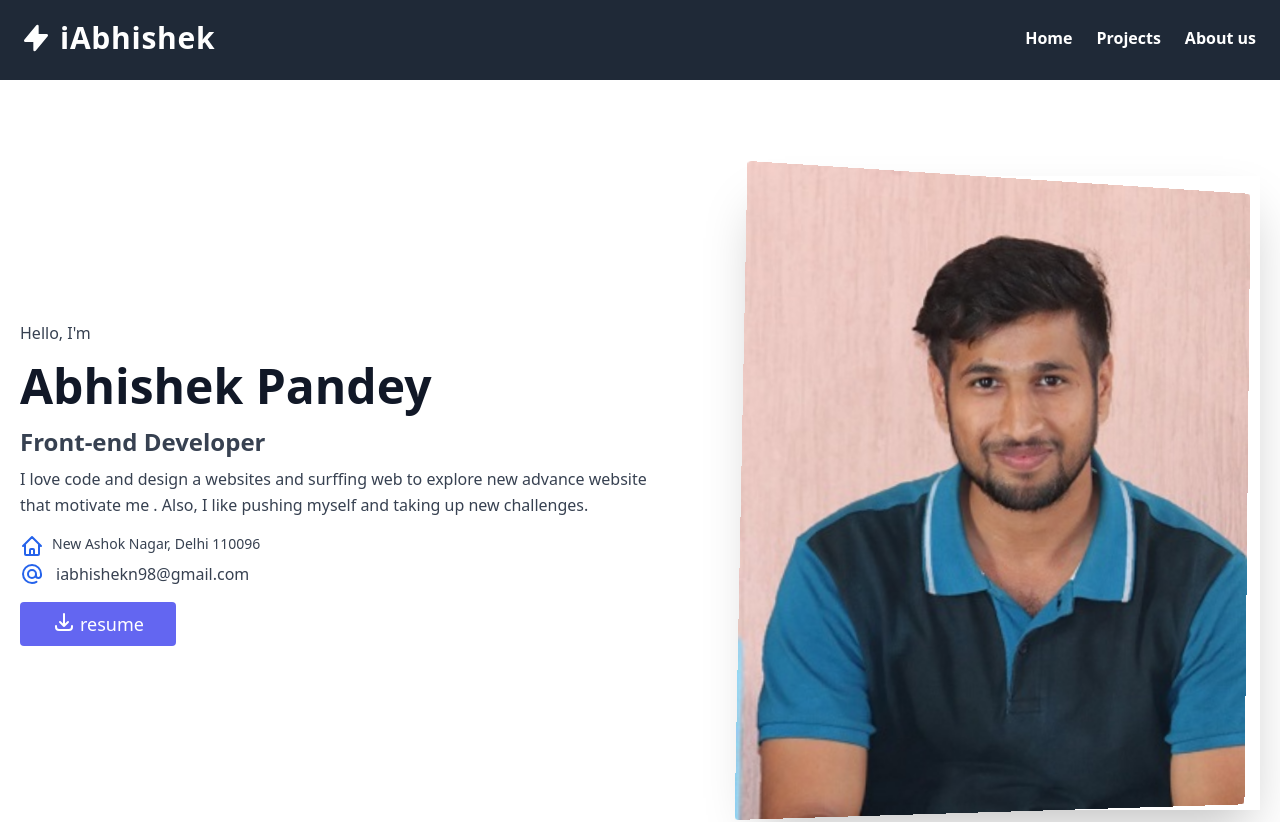
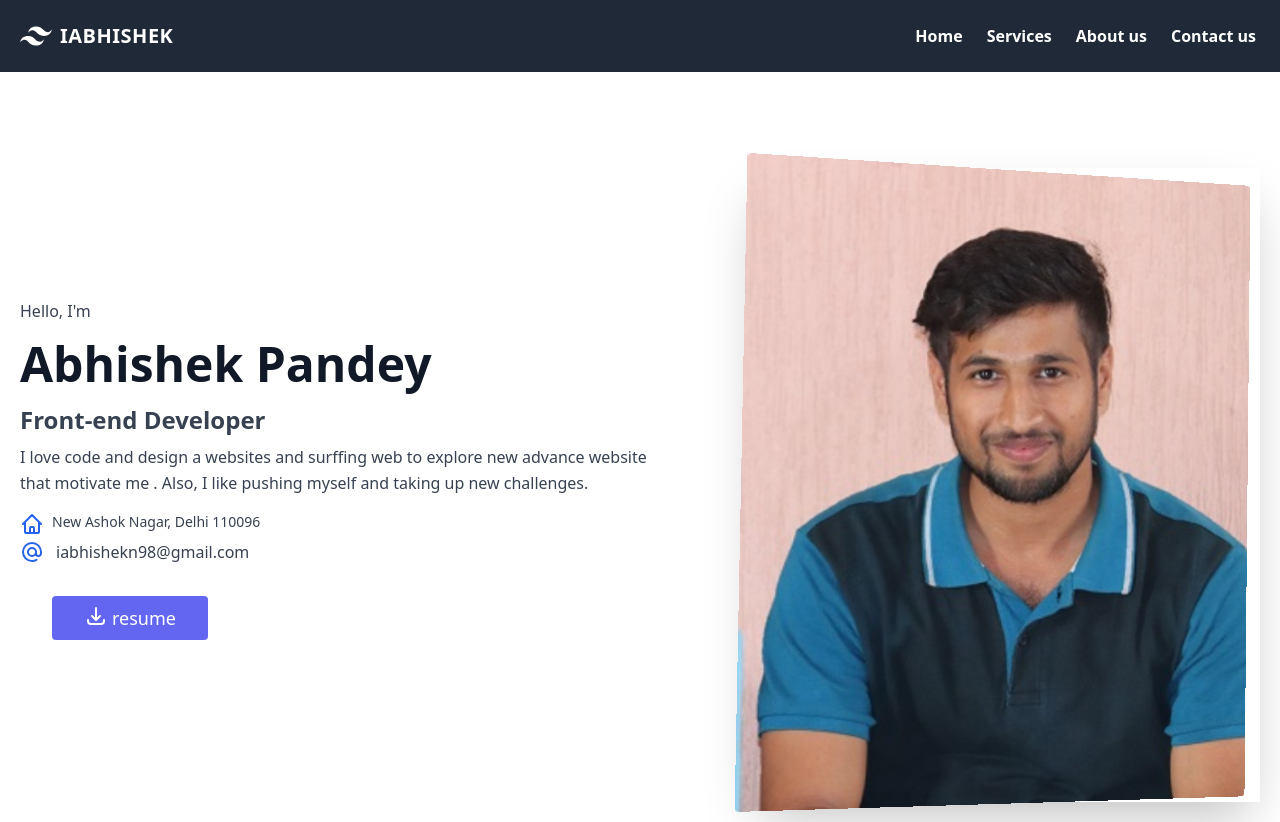
Before and after one commit to abhishekiimt/iabhishek1, a Next.js app: page / in a window 1280 px wide. Shown: the top 822 px of the page. Built offline with nearby package versions, Linux system fonts and the light colour scheme.

Commit message:
update site

```diff
--- a/components/Hero.js
+++ b/components/Hero.js
@@ -32,7 +32,7 @@ const Hero = () => {
             </svg>
             <span className="pl-2 text-sm">New Ashok Nagar, Delhi 110096</span>
           </p>
-          <p className="mb-4 flex justify-center">
+          <p className="flex justify-center">
             <svg
               xmlns="http://www.w3.org/2000/svg"
               class="h-6 w-6 text-blue-600"
@@ -49,7 +49,7 @@ const Hero = () => {
             </svg>
             <span className="pl-3">iabhishekn98@gmail.com</span>
           </p>
-          <div className="flex justify-center mb-5">
+          <div className="flex justify-center m-8">
             <button className=" text-white bg-indigo-500 border-0 py-2 px-8 focus:outline-none hover:bg-indigo-600 rounded text-lg">
               <a
                 href="/iabhi.pdf"
--- a/components/Navbar.js
+++ b/components/Navbar.js
@@ -1,5 +1,5 @@
-import Link from "next/link";
-import { useState } from "react";
+import Link from 'next/link';
+import { useState } from 'react';
 
 const Navbar = () => {
   const [active, setActive] = useState(false);
@@ -9,76 +9,73 @@ const Navbar = () => {
   };
 
   return (
-    <div className="bg-gray-800 p-3 h-20 ">
-      <nav className="flex items-center flex-wrap max-w-7xl mx-auto">
-        <Link href="/">
-          <a className="inline-flex items-center p-2 mr-4 ">
+    <div>
+      <nav className='flex items-center flex-wrap bg-gray-800 p-3 '>
+        <Link href='/'>
+          <a className='inline-flex items-center p-2 mr-4 '>
             <svg
-              xmlns="http://www.w3.org/2000/svg"
-              class="fill-current text-white h-8 w-8 mr-2"
-              fill="none"
-              viewBox="0 0 24 24"
-              stroke="currentColor"
+              viewBox='0 0 24 24'
+              xmlns='http://www.w3.org/2000/svg'
+              className='fill-current text-white h-8 w-8 mr-2'
             >
-              <path
-                stroke-linecap="round"
-                stroke-linejoin="round"
-                stroke-width="2"
-                d="M13 10V3L4 14h7v7l9-11h-7z"
-              />
+              <path d='M12.001 4.8c-3.2 0-5.2 1.6-6 4.8 1.2-1.6 2.6-2.2 4.2-1.8.913.228 1.565.89 2.288 1.624C13.666 10.618 15.027 12 18.001 12c3.2 0 5.2-1.6 6-4.8-1.2 1.6-2.6 2.2-4.2 1.8-.913-.228-1.565-.89-2.288-1.624C16.337 6.182 14.976 4.8 12.001 4.8zm-6 7.2c-3.2 0-5.2 1.6-6 4.8 1.2-1.6 2.6-2.2 4.2-1.8.913.228 1.565.89 2.288 1.624 1.177 1.194 2.538 2.576 5.512 2.576 3.2 0 5.2-1.6 6-4.8-1.2 1.6-2.6 2.2-4.2 1.8-.913-.228-1.565-.89-2.288-1.624C10.337 13.382 8.976 12 6.001 12z' />
             </svg>
-
-            <span className="text-3xl text-white font-bold tracking-wide">
-              iAbhishek
+            <span className='text-xl text-white font-bold uppercase tracking-wide'>
+              iabhishek
             </span>
           </a>
         </Link>
         <button
-          className=" inline-flex p-3 hover:bg-blue-900 rounded lg:hidden text-white ml-auto hover:text-white outline-none"
+          className=' inline-flex p-3 hover:bg-green-600 rounded lg:hidden text-white ml-auto hover:text-white outline-none'
           onClick={handleClick}
         >
           <svg
-            className="w-6 h-6"
-            fill="none"
-            stroke="currentColor"
-            viewBox="0 0 24 24"
-            xmlns="http://www.w3.org/2000/svg"
+            className='w-6 h-6'
+            fill='none'
+            stroke='currentColor'
+            viewBox='0 0 24 24'
+            xmlns='http://www.w3.org/2000/svg'
           >
             <path
-              strokeLinecap="round"
-              strokeLinejoin="round"
+              strokeLinecap='round'
+              strokeLinejoin='round'
               strokeWidth={2}
-              d="M4 6h16M4 12h16M4 18h16"
+              d='M4 6h16M4 12h16M4 18h16'
             />
           </svg>
         </button>
         {/*Note that in this div we will use a ternary operator to decide whether or not to display the content of the div  */}
         <div
           className={`${
-            active ? "" : "hidden"
+            active ? '' : 'hidden'
           }   w-full lg:inline-flex lg:flex-grow lg:w-auto`}
         >
-          <div className="lg:inline-flex lg:flex-row lg:ml-auto lg:w-auto w-full lg:items-center items-start  flex flex-col lg:h-auto">
-            <Link href="/">
-              <a className="lg:inline-flex lg:w-auto w-full px-3 py-2 rounded text-white font-bold items-center justify-center hover:bg-blue-900 hover:text-white ">
+          <div className='lg:inline-flex lg:flex-row lg:ml-auto lg:w-auto w-full lg:items-center items-start  flex flex-col lg:h-auto'>
+            <Link href='/'>
+              <a className='lg:inline-flex lg:w-auto w-full px-3 py-2 rounded text-white font-bold items-center justify-center hover:bg-green-600 hover:text-white '>
                 Home
               </a>
             </Link>
-            <Link href="/">
-              <a className="lg:inline-flex lg:w-auto w-full px-3 py-2 rounded text-white font-bold items-center justify-center hover:bg-blue-900 hover:text-white">
-                Projects
+            <Link href='/'>
+              <a className='lg:inline-flex lg:w-auto w-full px-3 py-2 rounded text-white font-bold items-center justify-center hover:bg-green-600 hover:text-white'>
+                Services
               </a>
             </Link>
-            <Link href="/">
-              <a className="lg:inline-flex lg:w-auto w-full px-3 py-2 rounded text-white font-bold items-center justify-center hover:bg-blue-900 hover:text-white">
+            <Link href='/'>
+              <a className='lg:inline-flex lg:w-auto w-full px-3 py-2 rounded text-white font-bold items-center justify-center hover:bg-green-600 hover:text-white'>
                 About us
+              </a>
+            </Link>
+            <Link href='/'>
+              <a className='lg:inline-flex lg:w-auto w-full px-3 py-2 rounded text-white font-bold items-center justify-center hover:bg-green-600 hover:text-white'>
+                Contact us
               </a>
             </Link>
           </div>
         </div>
       </nav>
     </div>
-  );
-};
+  )
+}
 
-export default Navbar;
+export default Navbar
```
